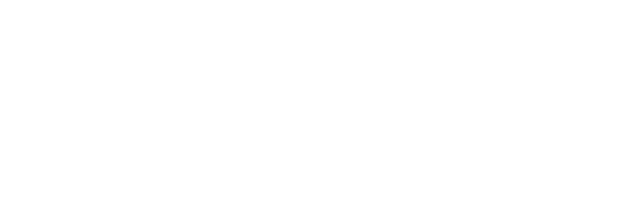
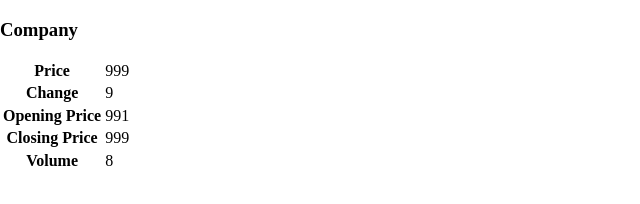
Before and after one commit to Patricia888/stock_portfolio, a plain HTML site: page mockups/stock_detail.html in a window 1280 px wide. Shown: the whole page, without its empty margins (0-640 px from the left). Drawn offline with Linux system fonts and the light colour scheme.

Commit message:
adding more to my templates

```diff
--- a/mockups/stock_detail.html
+++ b/mockups/stock_detail.html
@@ -9,6 +9,29 @@
     <link rel="stylesheet" href="styles/normalize.css">
 </head>
 <body>
+        <table id="stock-detail-table">
+                <h3>Company</h3>
+                <tr>
+                  <th>Price</th>
+                  <td>999</td>
+                </tr>
+                <tr>
+                  <th>Change</td>
+                  <td>9</td>
+                </tr>
+                <tr>
+                  <th>Opening Price</th>
+                  <td>991</td>
+                </tr>
+                <tr>
+                  <th>Closing Price</th>
+                  <td>999</td>
+                </tr>
+                <tr>
+                  <th>Volume</th>
+                  <td>8</td>
+                </tr>
+              </table>
 
 </body>
 </html>
```
Also changed, not shown: mockups/portfolio.html (+12 -0 lines).
